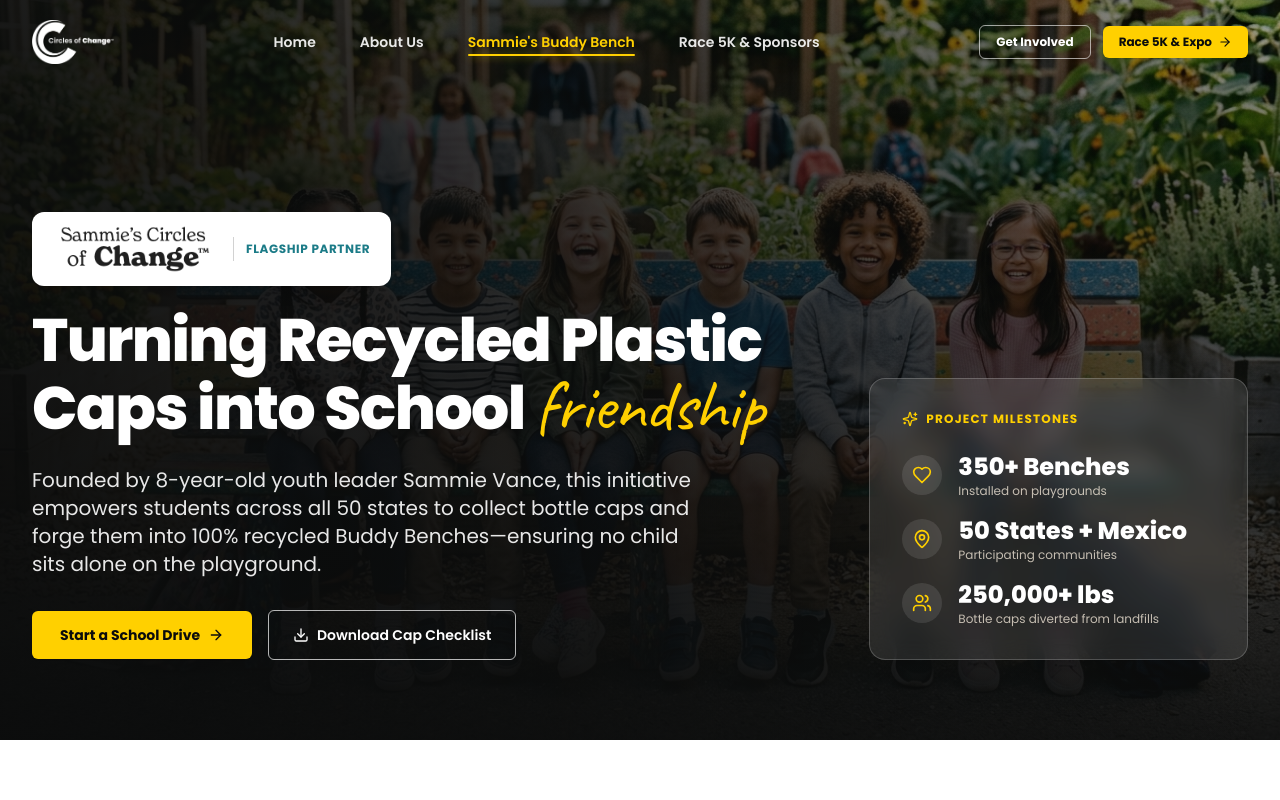
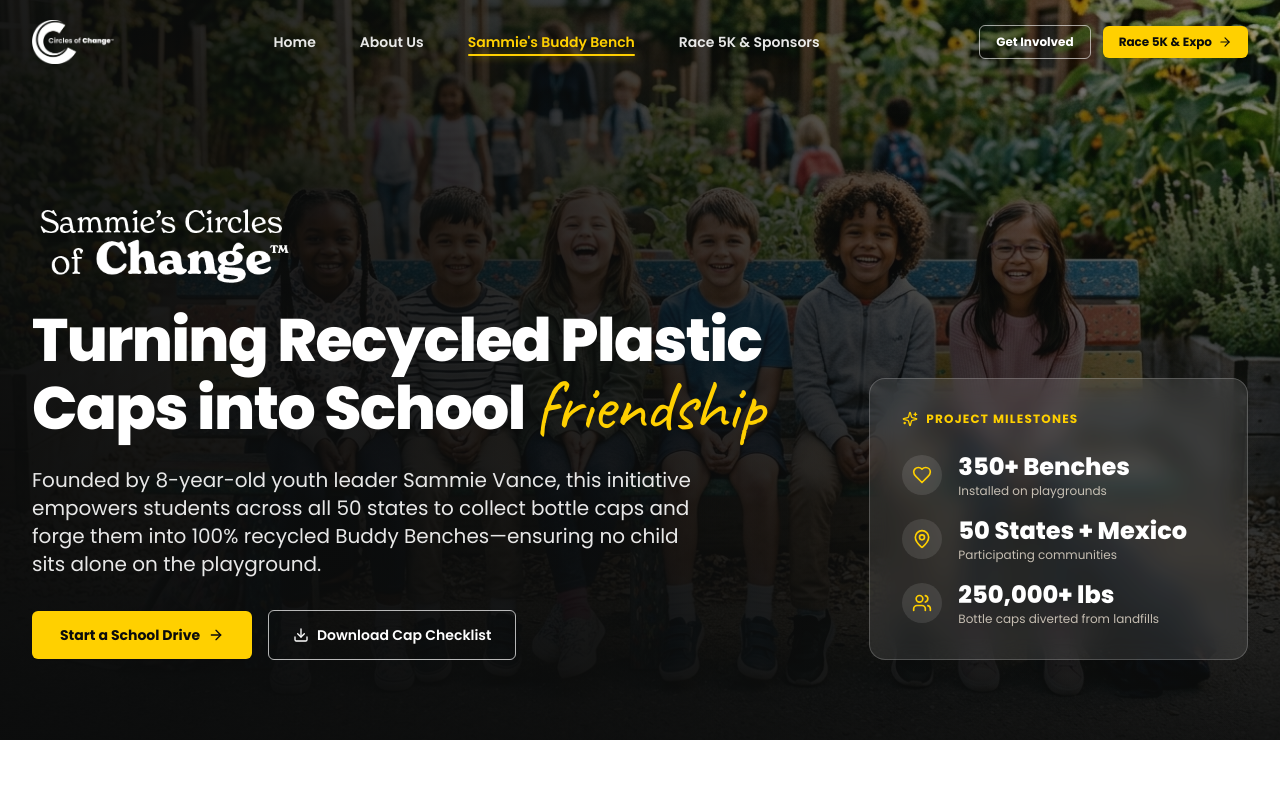
Before and after one commit to jonathan-thoms/Circle-of-changes, a Next.js app: page /initiatives/sammies-buddy-bench in a window 1280 px wide. Shown: the top 800 px of the page. Built offline with nearby package versions, Linux system fonts and the light colour scheme.

Commit message:
Replace Sammie's Buddy Bench hero badge box with white Sammie_s COC-White.png logo

```diff
--- a/src/components/initiatives/sammies/SammieHero.tsx
+++ b/src/components/initiatives/sammies/SammieHero.tsx
@@ -23,21 +23,15 @@
           {/* Left Column: Narrative & Dedicated Logo (8 Cols) */}
           <div className="lg:col-span-8 space-y-6 text-white">
 
-            {/* Dedicated Sub-Brand Logo Badge */}
-            <div className="inline-flex items-center gap-3 p-3 bg-white rounded-xl shadow-lg border border-white/20 backdrop-blur-md">
-              <div className="relative w-44 h-12">
-                <Image
-                  src="/images/sammies-logo-horizontal.png"
-                  alt="Sammie's Circles of Change"
-                  fill
-                  className="object-contain"
-                  priority
-                />
-              </div>
-              <div className="h-6 w-px bg-charcoal-ink/20" />
-              <span className="text-xs font-bold uppercase tracking-wider text-earth-teal pr-2">
-                Flagship Partner
-              </span>
+            {/* Dedicated Sub-Brand Logo (White) */}
+            <div className="relative w-64 sm:w-72 h-16 sm:h-20 drop-shadow-md">
+              <Image
+                src="/images/Sammie_s COC-White.png"
+                alt="Sammie's Circles of Change"
+                fill
+                className="object-contain object-left"
+                priority
+              />
             </div>
 
             {/* ExtraBold Headline with Yellow Script Accent */}
```
Also changed, not shown: public/images/Sammie_s COC-White.png (added), public/images/Sammie_s COC-black.png (added).
